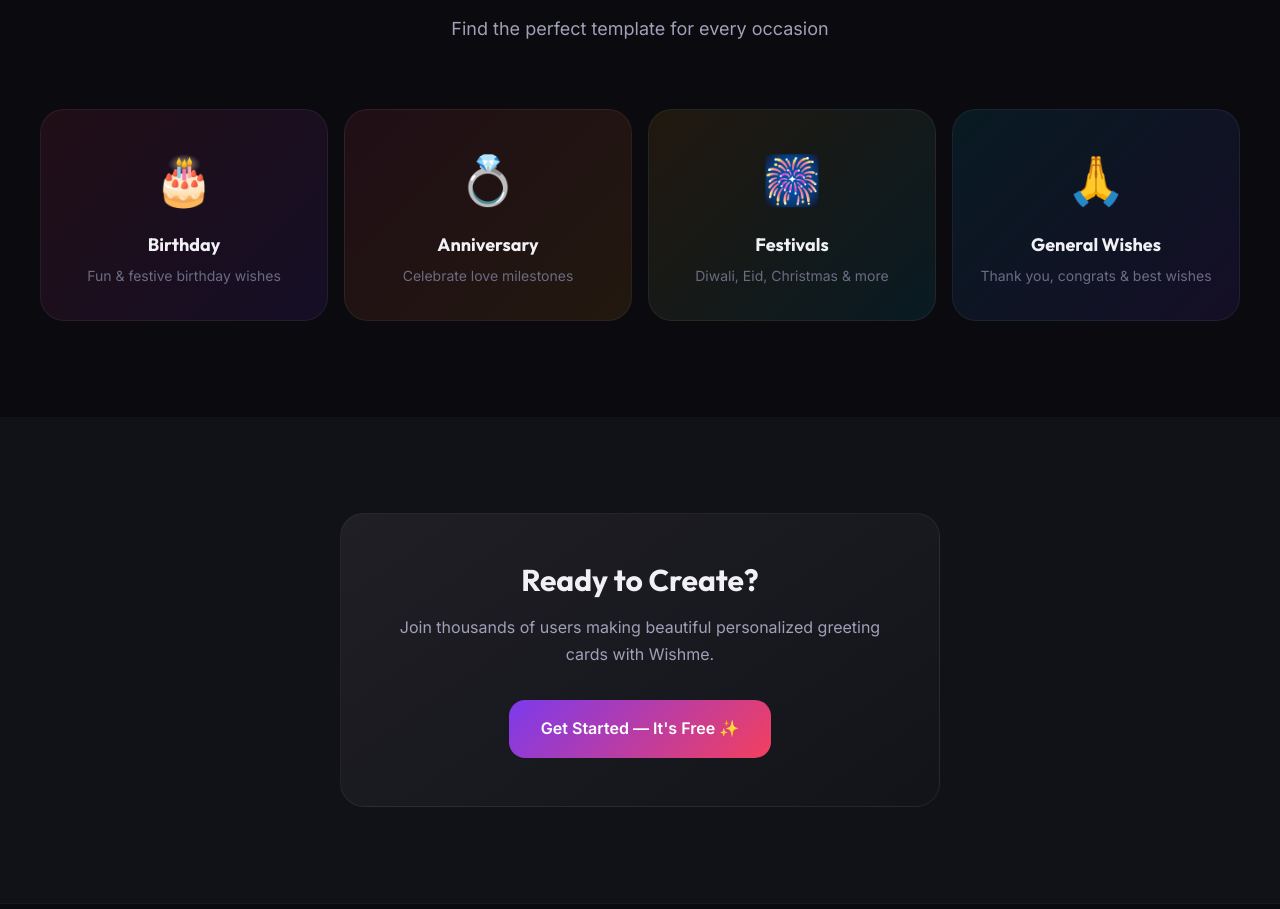
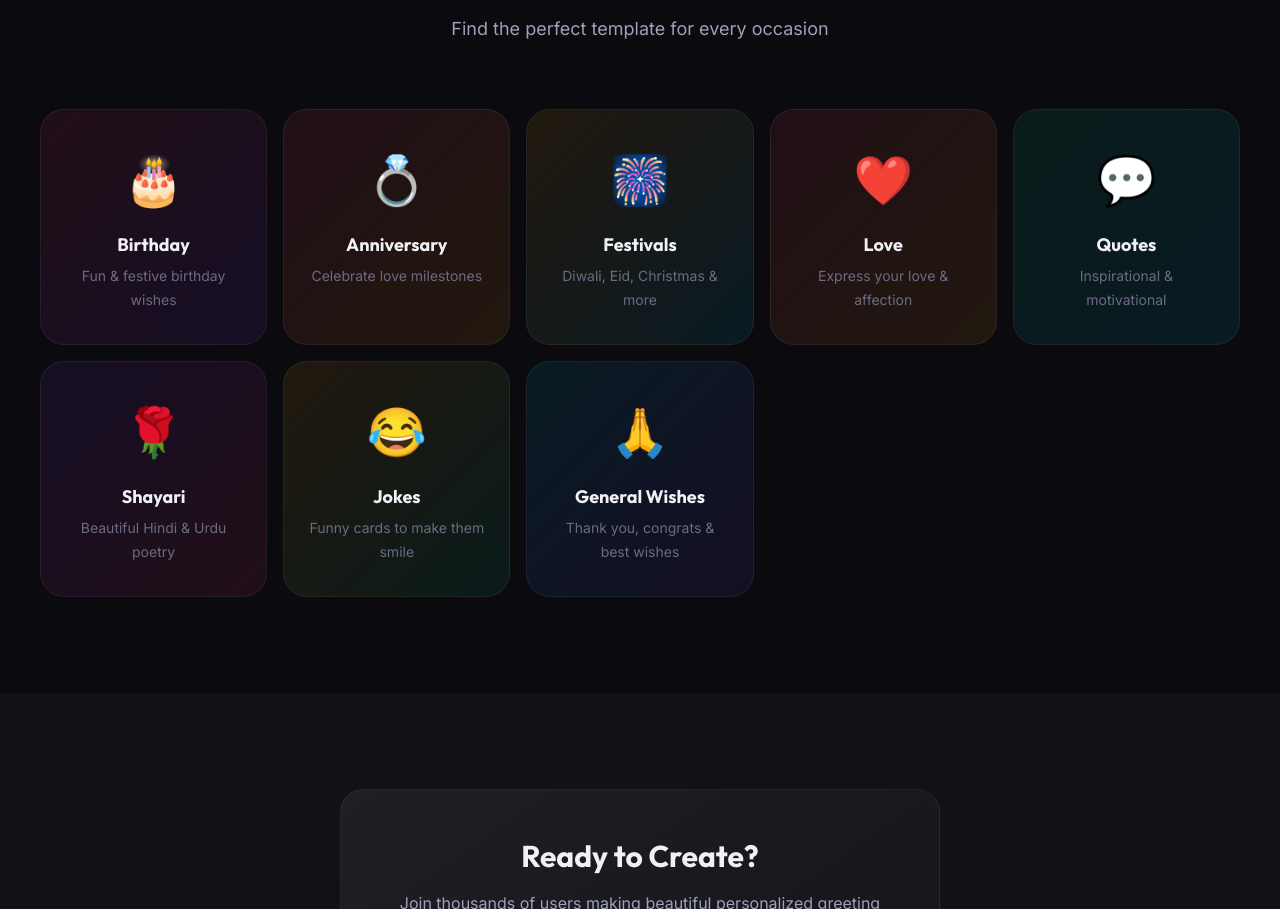
Before and after one commit to Rudra-P11/Wishme-app, a Next.js app: page / in a window 1280 px wide. Shown: the part 1576-2485 px from the top of the page. Built offline with nearby package versions, Linux system fonts and the light colour scheme; no server answers.

Commit message:
added new template categories

```diff
--- a/app/dashboard/page.js
+++ b/app/dashboard/page.js
@@ -12,6 +12,10 @@
   { id: 'birthday', label: '🎂 Birthday', emoji: '🎂' },
   { id: 'anniversary', label: '💍 Anniversary', emoji: '💍' },
   { id: 'festival', label: '🎆 Festivals', emoji: '🎆' },
+  { id: 'love', label: '❤️ Love', emoji: '❤️' },
+  { id: 'quote', label: '💬 Quotes', emoji: '💬' },
+  { id: 'shayari', label: '🌹 Shayari', emoji: '🌹' },
+  { id: 'joke', label: '😂 Jokes', emoji: '😂' },
   { id: 'general', label: '🙏 General', emoji: '🙏' },
 ];
 
--- a/app/page.js
+++ b/app/page.js
@@ -108,6 +108,30 @@
             <p>Diwali, Eid, Christmas & more</p>
           </Link>
 
+          <Link href="/dashboard?category=love" className={`${styles.categoryCard} ${styles.love}`}>
+            <span className={styles.categoryEmoji}>❤️</span>
+            <h3>Love</h3>
+            <p>Express your love & affection</p>
+          </Link>
+
+          <Link href="/dashboard?category=quote" className={`${styles.categoryCard} ${styles.quote}`}>
+            <span className={styles.categoryEmoji}>💬</span>
+            <h3>Quotes</h3>
+            <p>Inspirational & motivational</p>
+          </Link>
+
+          <Link href="/dashboard?category=shayari" className={`${styles.categoryCard} ${styles.shayari}`}>
+            <span className={styles.categoryEmoji}>🌹</span>
+            <h3>Shayari</h3>
+            <p>Beautiful Hindi & Urdu poetry</p>
+          </Link>
+
+          <Link href="/dashboard?category=joke" className={`${styles.categoryCard} ${styles.joke}`}>
+            <span className={styles.categoryEmoji}>😂</span>
+            <h3>Jokes</h3>
+            <p>Funny cards to make them smile</p>
+          </Link>
+
           <Link href="/dashboard?category=general" className={`${styles.categoryCard} ${styles.general}`}>
             <span className={styles.categoryEmoji}>🙏</span>
             <h3>General Wishes</h3>
--- a/app/page.module.css
+++ b/app/page.module.css
@@ -268,6 +268,22 @@
   background: linear-gradient(135deg, rgba(6, 182, 212, 0.1) 0%, rgba(124, 58, 237, 0.1) 100%);
 }
 
+.love {
+  background: linear-gradient(135deg, rgba(244, 63, 94, 0.1) 0%, rgba(245, 158, 11, 0.1) 100%);
+}
+
+.quote {
+  background: linear-gradient(135deg, rgba(16, 185, 129, 0.1) 0%, rgba(6, 182, 212, 0.1) 100%);
+}
+
+.shayari {
+  background: linear-gradient(135deg, rgba(124, 58, 237, 0.1) 0%, rgba(244, 63, 94, 0.1) 100%);
+}
+
+.joke {
+  background: linear-gradient(135deg, rgba(245, 158, 11, 0.1) 0%, rgba(16, 185, 129, 0.1) 100%);
+}
+
 .categoryEmoji {
   font-size: 3rem;
   margin-bottom: var(--space-4);
--- a/models/Template.js
+++ b/models/Template.js
@@ -10,7 +10,7 @@
     category: {
       type: String,
       required: [true, 'Please provide a category'],
-      enum: ['birthday', 'anniversary', 'festival', 'general'],
+      enum: ['birthday', 'anniversary', 'festival', 'general', 'joke', 'shayari', 'quote', 'love'],
     },
     imageUrl: {
       type: String,
```
